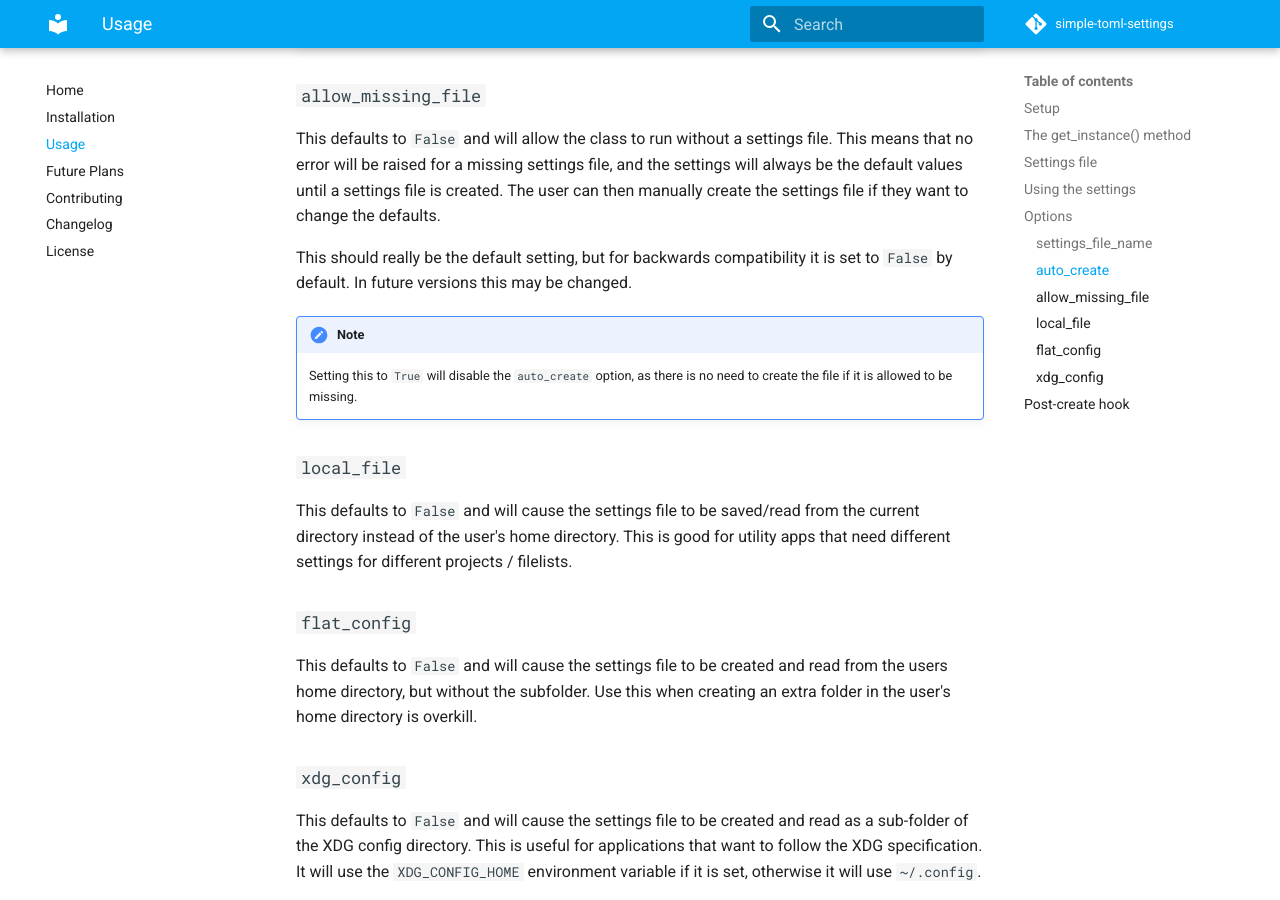
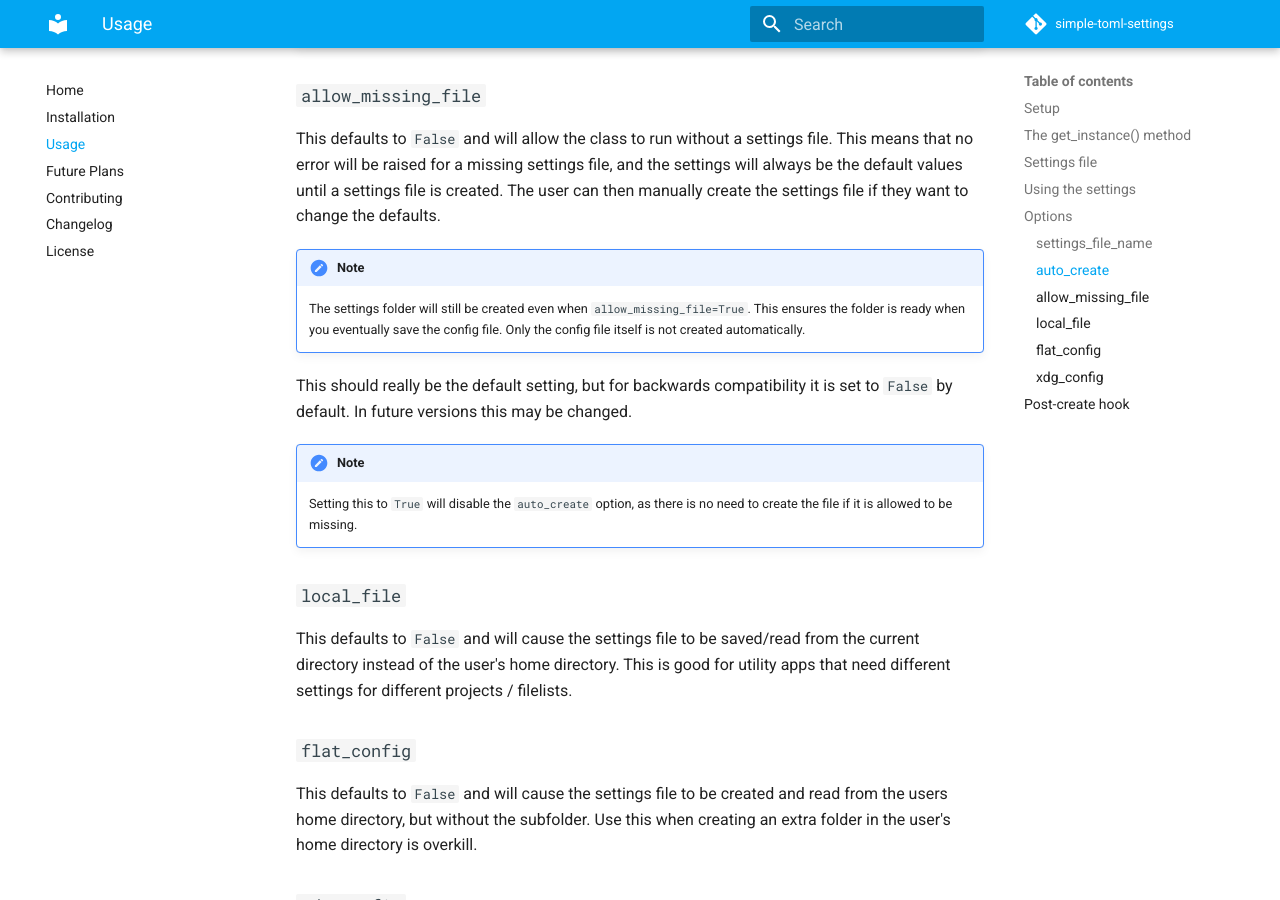
Before and after one commit to seapagan/simple-toml-settings, an MkDocs documentation site: the page built from docs/usage.md, in a window 1280 px wide and 900 px high, scrolled down 5363 px. Built offline with MkDocs 1.6.1 and Material for MkDocs 9.7.7, drawn with Linux system fonts in a browser that asks for light colours; comment, search, counter and statistics services are not loaded.

Commit message:
docs: clarify allow_missing_file behavior regarding directory creation
Updated documentation to clarify that the settings folder is still created
even when allow_missing_file=True, only the config file is not created.

This addresses the confusion noted in the code review where the setting
name refers to the config file, not the directory. Directory creation is
harmless and ensures the folder is ready when you eventually save.

```diff
--- a/docs/usage.md
+++ b/docs/usage.md
@@ -283,10 +283,17 @@ the settings will always be the default values until a settings file is created.
 The user can then manually create the settings file if they want to change the
 defaults.
 
+!!! note
+
+    The settings folder will still be created even when `allow_missing_file=True`.
+    This ensures the folder is ready when you eventually save the config file.
+    Only the config file itself is not created automatically.
+
 This should really be the default setting, but for backwards compatibility it
 is set to `False` by default.  In future versions this may be changed.
 
 !!! note
+
     Setting this to `True` will disable the `auto_create` option, as there is no
     need to create the file if it is allowed to be missing.
 
```
